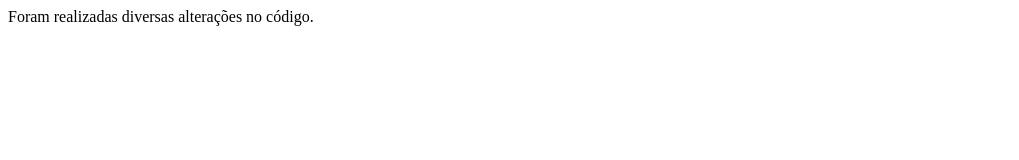
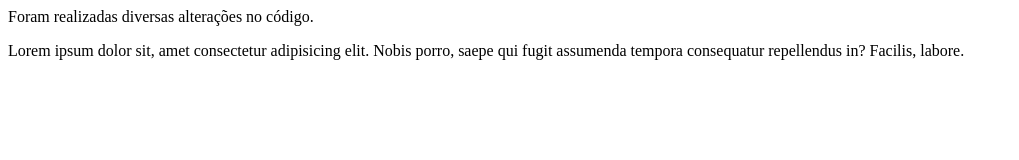
Before and after one commit to Pedro-Guilhermee/Primeiro-Projeto, a plain HTML site: page index.html in a window 1280 px wide. Shown: the whole page, without its empty margins (0-1019 px from the left). Drawn offline with Linux system fonts and the light colour scheme.

Commit message:
Inícoda estilização.

```diff
--- a/index.html
+++ b/index.html
@@ -8,5 +8,8 @@
 </head>
 <body>
     Foram realizadas diversas alterações no código.
+    <div class="container">
+        <p>Lorem ipsum dolor sit, amet consectetur adipisicing elit. Nobis porro, saepe qui fugit assumenda tempora consequatur repellendus in? Facilis, labore.</p>
+    </div>
 </body>
 </html>
```
Also changed, not shown: style.css (added).
